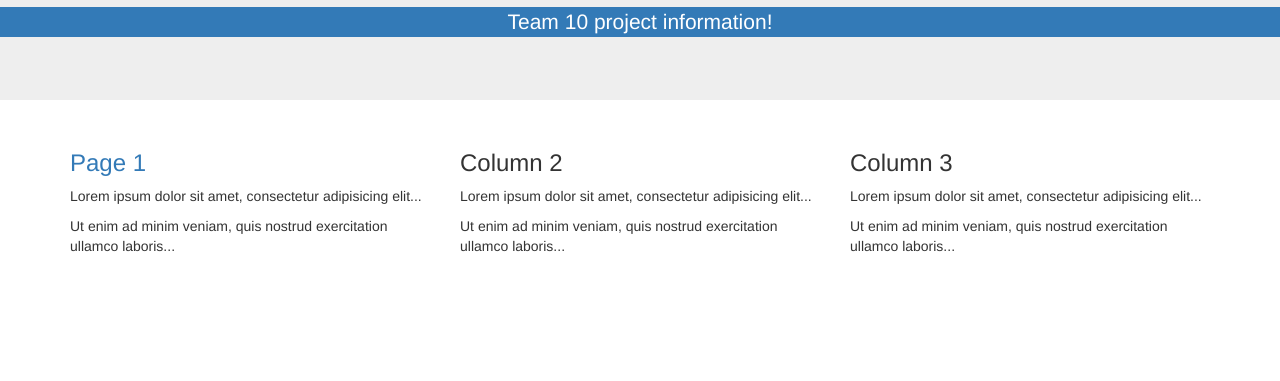
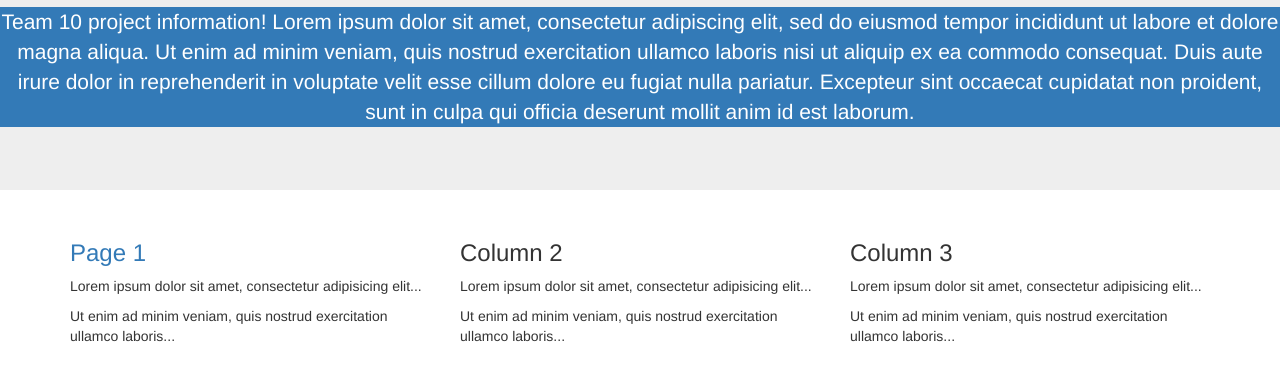
Before and after one commit to AJ141299/YorKorsairs, a plain HTML site: page index.html in a window 1280 px wide. Shown: the part 273-654 px from the top of the page. Drawn offline with nearby package versions, Linux system fonts and the light colour scheme.

Commit message:
Update index.html

```diff
--- a/index.html
+++ b/index.html
@@ -13,7 +13,14 @@
   <img src="PirateShip.png" alt="Pirate Ship" width="200">
   <div class="jumbotron text-center">
   <h1>York Pirate Project</h1>
-  <p class="bg-primary text-black">Team 10 project information!</p>
+  <p class="bg-primary text-black">Team 10 project information!
+      Lorem ipsum dolor sit amet, consectetur adipiscing elit, sed do
+      eiusmod tempor incididunt ut labore et dolore magna aliqua. Ut
+      enim ad minim veniam, quis nostrud exercitation ullamco laboris
+      nisi ut aliquip ex ea commodo consequat. Duis aute irure dolor in
+      reprehenderit in voluptate velit esse cillum dolore eu fugiat nulla pariatur.
+      Excepteur sint occaecat cupidatat non proident, sunt in culpa qui officia deserunt
+      mollit anim id est laborum.</p>
 </div>
 <div class="container">
   <div class="row">
```
